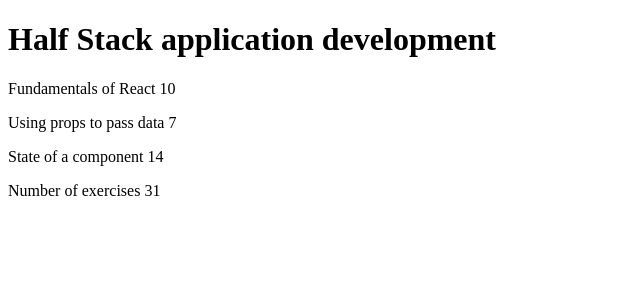
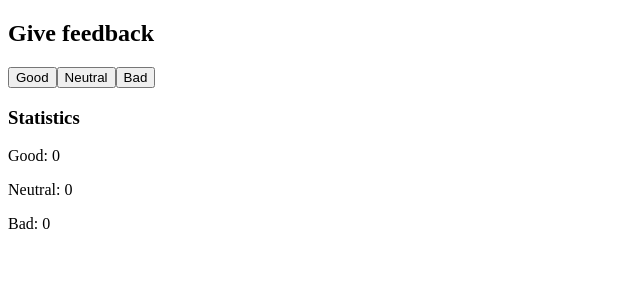
Before and after one commit to Daniii-a/FullStackCourse, a React (Vite) app: page / in a window 1280 px wide. Shown: the top 300 px of the page, without its empty margins (0-640 px from the left). Built offline with nearby package versions, Linux system fonts and the light colour scheme.

Commit message:
Terminado ejercicio 1.6

```diff
--- a/src/App.jsx
+++ b/src/App.jsx
@@ -1,55 +1,37 @@
-const App = ( ) => {
-  const course = 'Half Stack application development';
-  const parts = [
-    {
-      name: 'Fundamentals of React',
-      exercises: 10
-    },
-    {
-      name: 'Using props to pass data',
-      exercises: 7
-    },
-    {
-      name: 'State of a component',
-      exercises: 14
+import { useState } from 'react';
+
+const App = () => {
+  const [good, setGood] = useState(0);
+  const [neutral, setNeutral] = useState(0);
+  const [bad, setBad] = useState(0);
+
+  const handleGoodClick = () => {
+      console.log('Clicked Good')
+    setGood(good + 1)
     }
-  ];
 
-  const Header = (props) => {
-    return (
-      <h1>{props.course}</h1>
-    );
-  };
+  const handleNeutralClick = () => {
+      console.log('Clicked Neutral')
+    setNeutral(neutral + 1)
+  }
 
-  const Content = (props) => {
-    return (
-      <div>
-        <Part part={props.parts[0]} />
-        <Part part={props.parts[1]} />
-        <Part part={props.parts[2]} />
-      </div>
-    );
-  };
+  const handleBadClick = () => {
+      console.log('Clicked Bad')
+    setBad(bad + 1)
+  }
 
-  const Part = (props) => {
-    return (
-      <p>{props.part.name} {props.part.exercises}</p>
-    );
-  };
+  return(
+    <div>
+      <h2>Give feedback</h2>
+      <button onClick={handleGoodClick}>Good</button>
+      <button onClick={handleNeutralClick}>Neutral</button>
+      <button onClick={handleBadClick}>Bad</button>
+      <h3>Statistics</h3>
+      <p>Good: {good}</p>
+      <p>Neutral: {neutral}</p>
+      <p>Bad: {bad}</p>
+    </div>
+  )
 
-  const Total = (props) => {
-    return (
-      <p>Number of exercises {props.parts[0].exercises + props.parts[1].exercises + props.parts[2].exercises}</p>
-    );
-  };
-
-  return (
-    <div>
-      <Header course={course} />
-      <Content parts={parts} />
-      <Total parts={parts} />
-    </div>
-  );
-};
-
-export default App;
+}
+export default App
```
